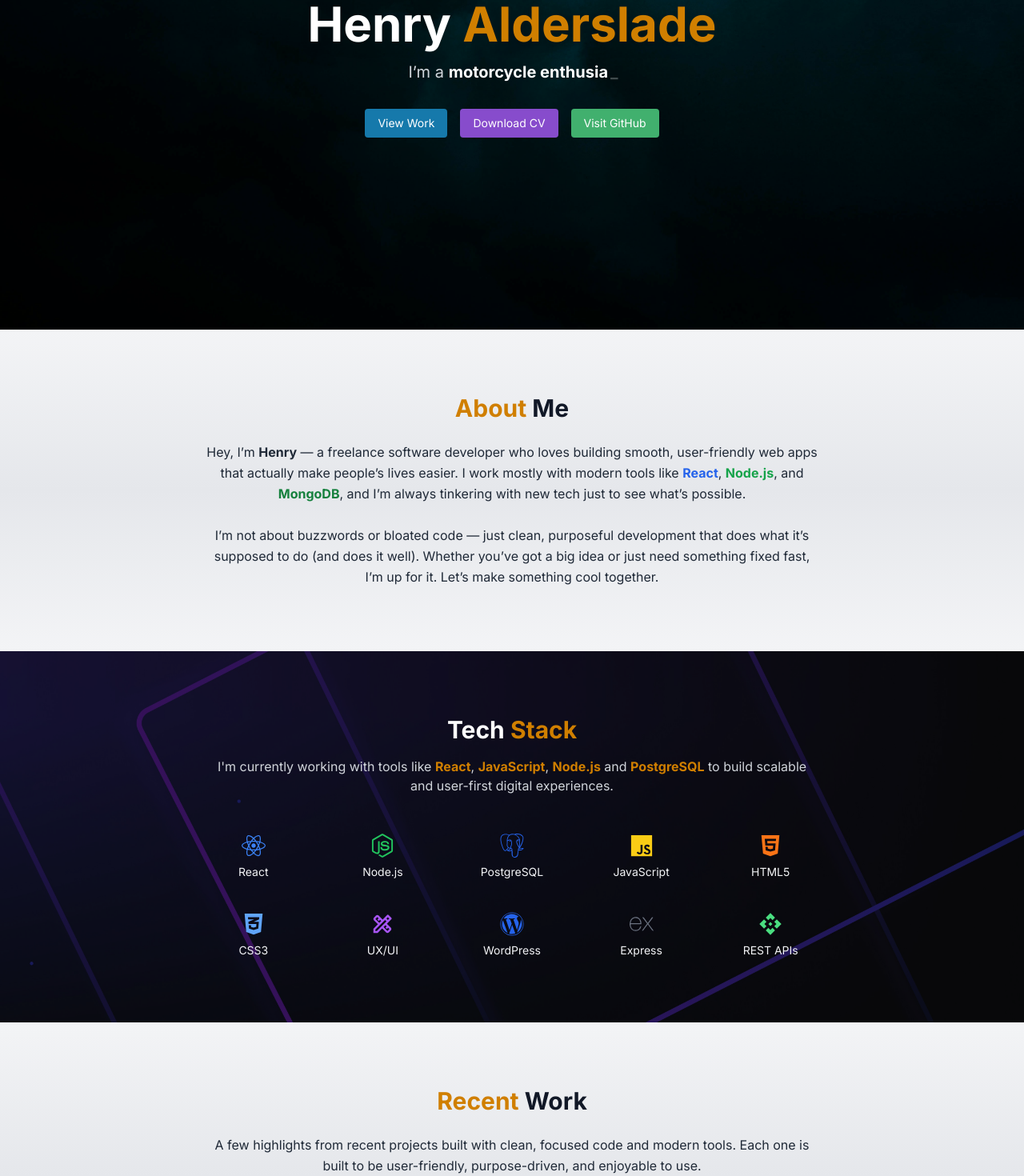
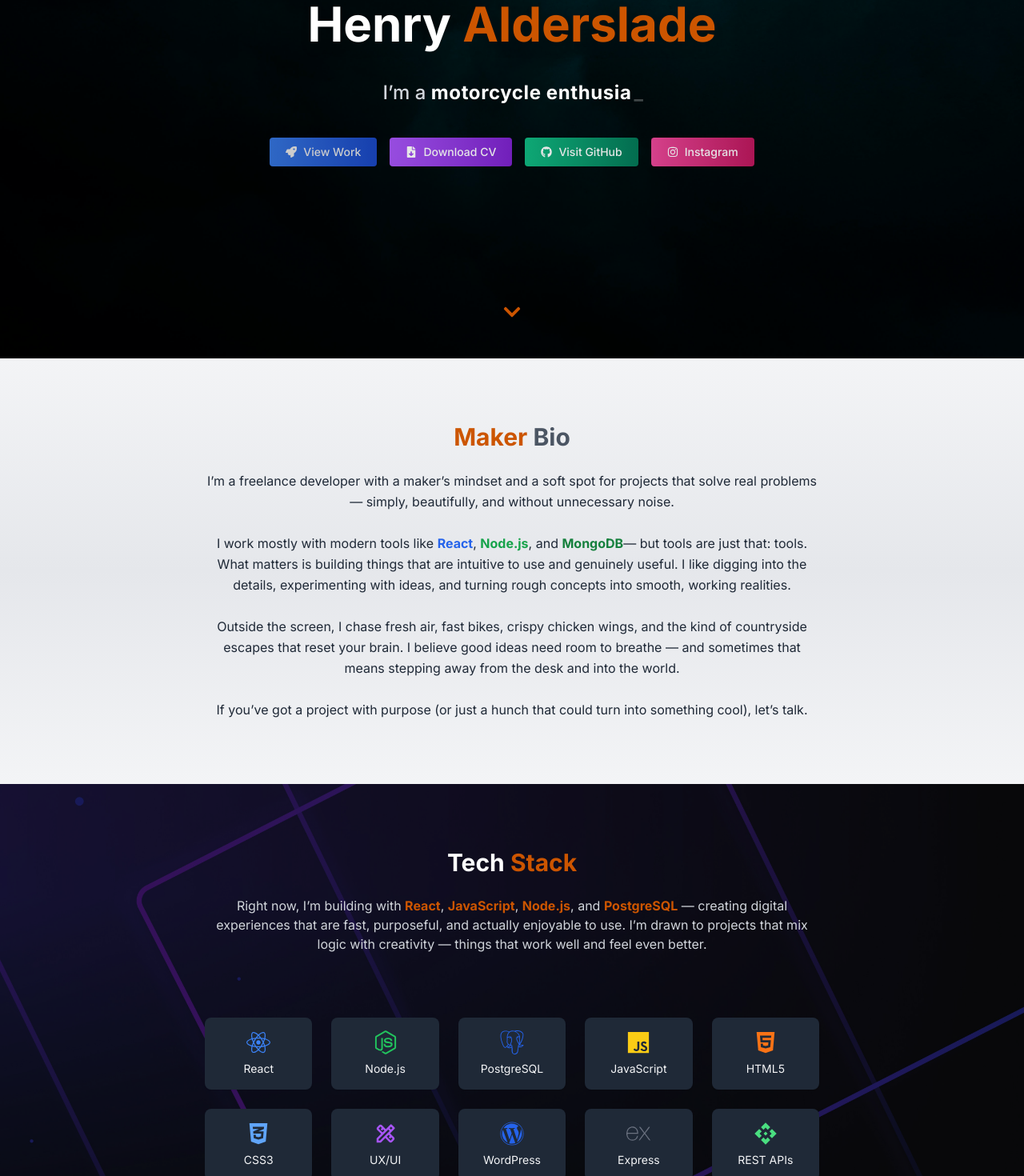
Before and after one commit to heniscoding/Henry-Portfolio-Front-End, a React (Create React App) app: page / in a window 1280 px wide. Shown: the part 240-1710 px from the top of the page at 80% size. Built offline with nearby package versions, Linux system fonts and the light colour scheme; no server answers.

Commit message:
style: refine hero and carousel visuals with button updates

```diff
--- a/package.json
+++ b/package.json
@@ -13,7 +13,7 @@
     "react": "^18.3.1",
     "react-dom": "^18.3.1",
     "react-helmet": "^6.1.0",
-    "react-icons": "^5.3.0",
+    "react-icons": "^5.5.0",
     "react-router-dom": "^7.0.1",
     "react-scripts": "5.0.1",
     "react-scroll": "^1.9.0",
--- a/src/components/About.jsx
+++ b/src/components/About.jsx
@@ -19,6 +19,11 @@ const About = () => {
         id="about"
         className="relative py-20 bg-gradient-to-b from-gray-100 via-gray-200 to-gray-100 text-gray-800 flex flex-col items-center px-6"
       >
+        <div
+          id="about-anchor"
+          className="absolute -top-24"
+          aria-hidden="true"
+        ></div>
         <motion.div
           initial={{ opacity: 0, y: 30 }}
           whileInView={{ opacity: 1, y: 0 }}
@@ -27,15 +32,15 @@ const About = () => {
           className="max-w-3xl text-center"
         >
           <h2 className="text-2xl md:text-3xl font-bold mb-6">
-            <span className="text-custom-light-orange">About</span>{" "}
-            <span className="text-gray-900">Me</span>
+            <span className="text-custom-light-orange">Maker</span>{" "}
+            <span className="text-gray-600">Bio</span>
           </h2>
 
           <p className="text-md md:text-custom-base leading-relaxed text-gray-800">
-            Hey, I’m <span className="font-bold">Henry</span> — a freelance
-            software developer who loves building smooth, user-friendly web apps
-            that actually make people’s lives easier. I work mostly with modern
-            tools like{" "}
+            I’m a freelance developer with a maker’s mindset and a soft spot for
+            projects that solve real problems — simply, beautifully, and without
+            unnecessary noise. <br />
+            <br />I work mostly with modern tools like{" "}
             <a
               href="https://react.dev"
               target="_blank"
@@ -62,13 +67,18 @@ const About = () => {
             >
               MongoDB
             </a>
-            , and I’m always tinkering with new tech just to see what’s
-            possible. <br />
+            — but tools are just that: tools. What matters is building things
+            that are intuitive to use and genuinely useful. I like digging into
+            the details, experimenting with ideas, and turning rough concepts
+            into smooth, working realities. <br />
             <br />
-            I’m not about buzzwords or bloated code — just clean, purposeful
-            development that does what it’s supposed to do (and does it well).
-            Whether you’ve got a big idea or just need something fixed fast, I’m
-            up for it. Let’s make something cool together.
+            Outside the screen, I chase fresh air, fast bikes, crispy chicken
+            wings, and the kind of countryside escapes that reset your brain. I
+            believe good ideas need room to breathe — and sometimes that means
+            stepping away from the desk and into the world. <br />
+            <br />
+            If you’ve got a project with purpose (or just a hunch that could
+            turn into something cool), let’s talk.
           </p>
         </motion.div>
       </section>
@@ -99,16 +109,16 @@ const About = () => {
 
         {/* Content */}
         <div className="relative z-10 max-w-3xl mx-auto">
-          <motion.h3
+          <motion.h2
             initial={{ opacity: 0, y: -20 }}
             whileInView={{ opacity: 1, y: 0 }}
             transition={{ duration: 0.6 }}
             viewport={{ once: true }}
-            className="text-2xl md:text-3xl font-bold mb-4"
+            className="text-2xl md:text-3xl font-bold mb-6"
           >
             <span className="text-gray-900 dark:text-white">Tech</span>{" "}
             <span className="text-custom-light-orange">Stack</span>
-          </motion.h3>
+          </motion.h2>
 
           <motion.p
             initial={{ opacity: 0, y: 20 }}
@@ -117,7 +127,7 @@ const About = () => {
             viewport={{ once: true }}
             className="mb-12 md:text-base text-gray-800 dark:text-gray-300 leading-relaxed"
           >
-            I'm currently working with tools like{" "}
+            Right now, I’m building with{" "}
             <span className="text-custom-light-orange font-semibold">
               React
             </span>
@@ -128,69 +138,90 @@ const About = () => {
             ,{" "}
             <span className="text-custom-light-orange font-semibold">
               Node.js
-            </span>{" "}
-            and{" "}
+            </span>
+            , and{" "}
             <span className="text-custom-light-orange font-semibold">
               PostgreSQL
             </span>{" "}
-            to build scalable and user-first digital experiences.
+            — creating digital experiences that are fast, purposeful, and
+            actually enjoyable to use. I’m drawn to projects that mix logic with
+            creativity — things that work well and feel even better.
           </motion.p>
 
           <motion.div
-            initial="hidden"
-            whileInView="visible"
+            initial={{ opacity: 0, y: 30 }}
+            whileInView={{ opacity: 1, y: 0 }}
+            transition={{ duration: 0.6 }}
             variants={{
               visible: {
                 transition: { staggerChildren: 0.1 },
               },
             }}
             viewport={{ once: true }}
-            className="grid grid-cols-3 sm:grid-cols-5 gap-10"
+            className="mt-20 grid grid-cols-2 sm:grid-cols-3 md:grid-cols-4 lg:grid-cols-5 gap-6"
           >
             {[
               {
-                icon: <FaReact className="text-blue-500 text-3xl" />,
+                icon: <FaReact />,
                 label: "React",
+                color: "text-blue-500",
+                description: "Frontend library for building user interfaces",
               },
               {
-                icon: <FaNodeJs className="text-green-500 text-3xl" />,
+                icon: <FaNodeJs />,
                 label: "Node.js",
+                color: "text-green-500",
+                description: "JavaScript runtime for backend development",
               },
               {
-                icon: <SiPostgresql className="text-blue-600 text-3xl" />,
+                icon: <SiPostgresql />,
                 label: "PostgreSQL",
+                color: "text-blue-600",
+                description: "Powerful open-source SQL database",
               },
               {
-                icon: <FaJs className="text-yellow-400 text-3xl" />,
+                icon: <FaJs />,
                 label: "JavaScript",
+                color: "text-yellow-400",
+                description: "Core language of the web",
               },
               {
-                icon: <FaHtml5 className="text-orange-500 text-3xl" />,
+                icon: <FaHtml5 />,
                 label: "HTML5",
+                color: "text-orange-500",
+                description: "Markup language for structuring content",
               },
               {
-                icon: <FaCss3Alt className="text-blue-400 text-3xl" />,
+                icon: <FaCss3Alt />,
                 label: "CSS3",
+                color: "text-blue-400",
+                description: "Styling language for layouts and design",
               },
               {
-                icon: (
-                  <MdOutlineDesignServices className="text-purple-500 text-3xl" />
-                ),
+                icon: <MdOutlineDesignServices />,
                 label: "UX/UI",
+                color: "text-purple-500",
+                description: "User interface and experience design principles",
               },
               {
-                icon: <FaWordpress className="text-blue-600 text-3xl" />,
+                icon: <FaWordpress />,
                 label: "WordPress",
+                color: "text-blue-600",
+                description: "CMS for building and managing websites",
               },
               {
-                icon: <SiExpress className="text-gray-500 text-3xl" />,
+                icon: <SiExpress />,
                 label: "Express",
+                color: "text-gray-500",
+                description: "Backend framework for Node.js",
               },
               {
-                icon: <MdApi className="text-green-400 text-3xl" />,
+                icon: <MdApi />,
                 label: "REST APIs",
+                color: "text-green-400",
+                description: "Designing and consuming RESTful services",
               },
-            ].map(({ icon, label }, idx) => (
+            ].map(({ icon, label, color, description }, idx) => (
               <motion.div
                 key={idx}
                 variants={{
@@ -198,12 +229,24 @@ const About = () => {
                   visible: { opacity: 1, scale: 1 },
                 }}
                 transition={{ duration: 0.3 }}
-                className="flex flex-col items-center gap-2"
+                className="relative group flex flex-col items-center gap-2 p-4 bg-white dark:bg-gray-800 rounded-lg shadow-sm hover:shadow-md transition-all duration-300"
               >
-                {icon}
+                <motion.div
+                  whileHover={{ scale: 1.2, rotate: 3 }}
+                  transition={{ type: "spring", stiffness: 300 }}
+                  className={`${color} text-3xl`}
+                  aria-label={label}
+                >
+                  {icon}
+                </motion.div>
                 <span className="text-sm text-gray-800 dark:text-gray-100">
                   {label}
                 </span>
+
+                {/* Tooltip */}
+                <div className="absolute bottom-full mb-2 w-max max-w-[160px] px-2 py-1 text-xs text-white bg-gray-900 rounded opacity-0 group-hover:opacity-100 transition-opacity duration-300 pointer-events-none z-10 text-center">
+                  {description}
+                </div>
               </motion.div>
             ))}
           </motion.div>
--- a/src/components/Hero.jsx
+++ b/src/components/Hero.jsx
@@ -1,6 +1,13 @@
 import React from "react";
 import { motion } from "framer-motion";
 import { Typewriter } from "react-simple-typewriter";
+import {
+  FaGithub,
+  FaFileDownload,
+  FaRocket,
+  FaInstagram,
+  FaChevronDown,
+} from "react-icons/fa";
 
 const Hero = () => {
   return (
@@ -8,7 +15,7 @@ const Hero = () => {
       id="hero"
       className="relative py-60 flex flex-col items-center justify-center bg-cover bg-center bg-no-repeat text-center px-4 transition-colors duration-500"
     >
-      {/* Background Images (light and dark) */}
+      {/* Background Images */}
       <div
         className="absolute inset-0 bg-cover bg-center bg-no-repeat z-0"
         style={{
@@ -25,7 +32,7 @@ const Hero = () => {
       ></div>
 
       {/* Overlay */}
-      <div className="absolute inset-0 bg-white bg-opacity-60 dark:bg-black dark:bg-opacity-40 z-0 transition-all duration-500"></div>
+      <div className="absolute inset-0 bg-white bg-opacity-70 dark:bg-black dark:bg-opacity-60 z-0 transition-all duration-500"></div>
 
       {/* Content */}
       <div className="relative z-10 max-w-3xl text-gray-900 dark:text-gray-100">
@@ -45,10 +52,10 @@ const Hero = () => {
           initial={{ opacity: 0, y: 20 }}
           animate={{ opacity: 1, y: 0 }}
           transition={{ delay: 0.3, duration: 0.6 }}
-          className="text-lg md:text-xl mt-4 text-gray-700 dark:text-gray-300"
+          className="text-xl md:text-2xl mt-10 mb-10 text-gray-700 dark:text-gray-300 font-medium"
         >
           <span>I’m a&nbsp;</span>
-          <span className="font-semibold text-black dark:text-white">
+          <span className="font-semibold text-black dark:text-white tracking-wide">
             <Typewriter
               words={[
                 "coder",
@@ -68,35 +75,63 @@ const Hero = () => {
           </span>
         </motion.p>
 
+        {/* Buttons */}
         <motion.div
           initial={{ opacity: 0, scale: 0.95 }}
           animate={{ opacity: 1, scale: 1 }}
           transition={{ delay: 0.6, duration: 0.4 }}
-          className="mt-8 flex flex-col sm:flex-row sm:justify-center sm:items-center gap-4"
+          className="mt-10 flex flex-col sm:flex-row sm:justify-center sm:items-center gap-4"
         >
+          {/* View Work */}
           <a
             href="#projects"
-            className="px-4 py-2 bg-[#1679AB] text-white text-sm rounded hover:bg-[#12638b] transform hover:scale-105 transition duration-300"
+            className="group px-5 py-2 text-sm font-medium rounded bg-gradient-to-r from-blue-500 to-blue-700 text-white opacity-80 hover:opacity-100 shadow-sm hover:shadow-md transition-all duration-300 flex items-center gap-2"
           >
+            <FaRocket className="transition-transform duration-300 group-hover:translate-x-1" />
             View Work
           </a>
+
+          {/* Download CV */}
           <a
             href="/data/Henry-Alderslade-CV-2024.pdf"
             download
-            className="px-4 py-2 bg-[#874CCC] text-white text-sm rounded hover:bg-[#6d3ca6] transform hover:scale-105 transition duration-300"
+            className="group px-5 py-2 text-sm font-medium rounded bg-gradient-to-r from-purple-500 to-purple-700 text-white opacity-90 hover:opacity-100 shadow-sm hover:shadow-md transition-all duration-300 flex items-center gap-2"
           >
+            <FaFileDownload className="transition-transform duration-300 group-hover:translate-y-1" />
             Download CV
           </a>
+
+          {/* GitHub */}
           <a
             href="https://github.com/heniscoding/"
             target="_blank"
             rel="noopener noreferrer"
-            className="px-4 py-2 bg-[#41B06E] text-white text-sm rounded hover:bg-[#2c824e] transform hover:scale-105 transition duration-300"
+            className="group px-5 py-2 text-sm font-medium rounded bg-gradient-to-r from-emerald-500 to-emerald-700 text-white opacity-90 hover:opacity-100 shadow-sm hover:shadow-md transition-all duration-300 flex items-center gap-2"
           >
+            <FaGithub className="transition-transform duration-300 group-hover:rotate-3" />
             Visit GitHub
+          </a>
+
+          {/* Instagram */}
+          <a
+            href="https://instagram.com/yourusername"
+            target="_blank"
+            rel="noopener noreferrer"
+            className="group px-5 py-2 text-sm font-medium rounded bg-gradient-to-r from-pink-500 to-pink-700 text-white opacity-90 hover:opacity-100 shadow-sm hover:shadow-md transition-all duration-300 flex items-center gap-2"
+          >
+            <FaInstagram className="transition-transform duration-300 group-hover:scale-105" />
+            Instagram
           </a>
         </motion.div>
       </div>
+
+      {/* Scroll Indicator */}
+      <a
+        href="#about-anchor"
+        className="absolute bottom-10 text-custom-light-orange hover:text-orange-600 transition-colors duration-300 animate-bounce"
+      >
+        <FaChevronDown size={24} />
+      </a>
     </section>
   );
 };
--- a/src/components/Navbar.jsx
+++ b/src/components/Navbar.jsx
@@ -36,7 +36,7 @@ const Navbar = () => {
   const closeMenu = () => setIsOpen(false);
 
   const navLinkClass = (extra = "") =>
-    `nav-link text-custom-light-orange block md:inline-block text-sm font-extrabold py-2 md:py-0 px-4 md:px-0 cursor-pointer
+    `nav-link block md:inline-block text-sm font-extrabold py-2 md:py-0 px-4 md:px-0 cursor-pointer
    hover:text-orange-600 dark:hover:text-yellow-300 ${extra}`;
 
   const routerLinkClass =
--- a/src/components/ProjectsCarousel.jsx
+++ b/src/components/ProjectsCarousel.jsx
@@ -48,23 +48,27 @@ const ProjectsCarousel = () => {
         className="max-w-3xl mx-auto text-center"
       >
         <h2 className="text-2xl md:text-3xl font-bold mb-6">
-          <span className="text-custom-light-orange">Recent</span>{" "}
-          <span className="text-gray-900">Work</span>
+          <span className="text-custom-light-orange">Build</span>{" "}
+          <span className="text-gray-900">Reel</span>
         </h2>
-        <p className="text-md md:text-custom-base leading-relaxed text-gray-800">
-          A few highlights from recent projects built with clean, focused code
-          and modern tools. Each one is built to be user-friendly,
-          purpose-driven, and enjoyable to use.
+        <p className="text-md md:text-custom-base leading-relaxed text-gray-800 mb-12">
+          Just a few highlights from things I’ve been building lately — clean
+          code, modern tools, and a sprinkle of love. Each project is designed
+          to be easy to use, fun to explore, and built with purpose.
         </p>
       </motion.div>
 
-      <div className="relative mt-16 max-w-5xl mx-auto">
+      <div className="relative max-w-5xl mx-auto">
         <div className="relative flex items-center">
           {projects.length >= 3 && (
             <button
               onClick={handlePrev}
               className="hidden xl:flex absolute z-10 items-center justify-center w-10 h-10 bg-white text-[#31aeb5] dark:text-[#d07f00] rounded-full shadow-md transition-colors duration-300 hover:bg-[#31aeb5] dark:hover:bg-[#d07f00] group"
-              style={{ top: "45%", left: "-52px", transform: "translateY(-50%)" }}
+              style={{
+                top: "45%",
+                left: "-52px",
+                transform: "translateY(-50%)",
+              }}
               aria-label="Previous Slide"
             >
               <span className="group-hover:text-white transition-colors duration-300">
@@ -107,8 +111,8 @@ const ProjectsCarousel = () => {
                     </div>
                     <div className="pt-3">
                       <Link to={`/projects/${project.slug || project._id}`}>
-                        <button className="w-full px-3 py-1.5 text-xs font-medium text-white dark:text-gray-900 btn-custom-orange rounded hover:shadow-md transition-all duration-300">
-                          View Project
+                        <button className="w-full px-3 py-1.5 text-sm font-medium text-white btn-custom-orange rounded active:scale-95 hover:shadow-md transition-all duration-300">
+                          View Project →
                         </button>
                       </Link>
                     </div>
--- a/src/index.css
+++ b/src/index.css
@@ -125,14 +125,14 @@ section {
   }
 
   .dark .text-custom-light-orange {
-    color: #d07f00; /* Dark mode version */
+    color: #cc5500; /* Dark mode version */
   }
 
   .btn-custom-orange {
     background-color: #31aeb5; /* Light theme */
   }
   .dark .btn-custom-orange {
-    background-color: #d07f00; /* Dark theme – e.g., Tailwind's yellow-400 */
+    background-color: #cc5500; /* Dark theme – e.g., Tailwind's yellow-400 */
   }
 
   .btn-custom-orange:hover {
@@ -140,7 +140,7 @@ section {
   }
 
   .dark .btn-custom-orange:hover {
-    background-color: #e09d00; /* Dark hover – e.g., yellow-500 */
+    background-color: #b34700; /* Dark hover – e.g., yellow-500 */
   }
 }
 
```
Also changed, not shown: src/components/Contact.jsx (+9 -10 lines), src/components/ProjectDetails.jsx (+4 -7 lines), 1 other file (tests, documents, lock files or other folders).
